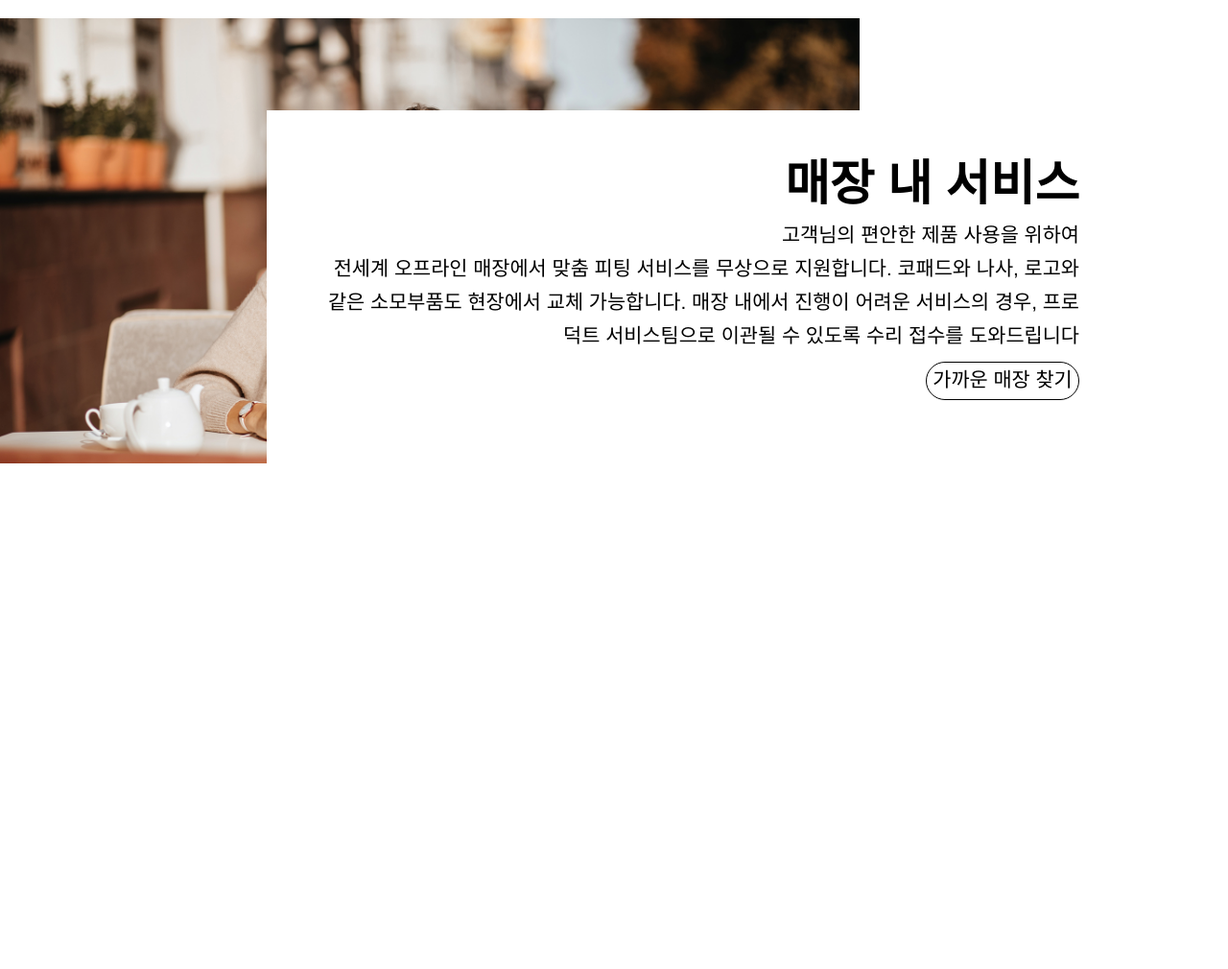
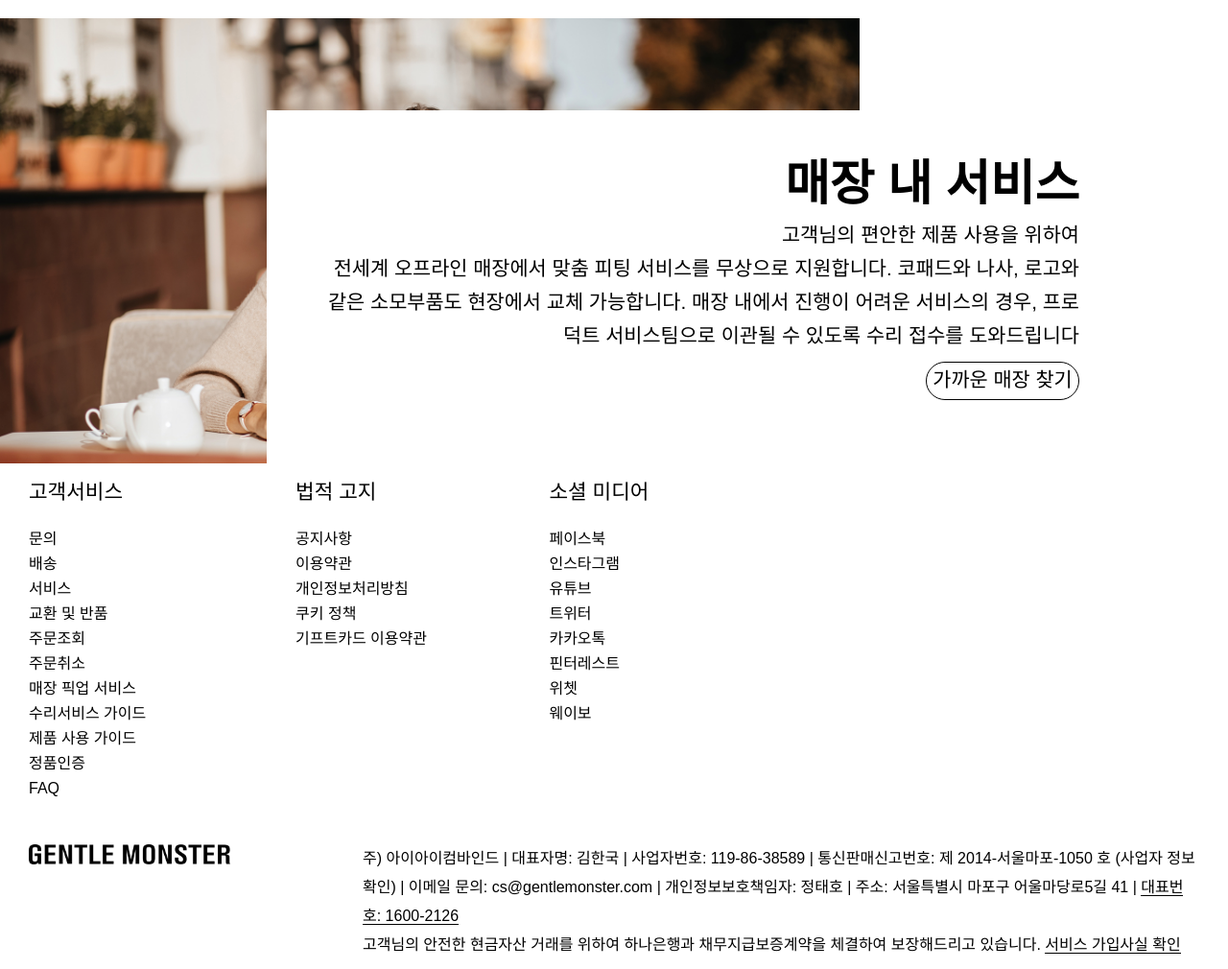
Before and after one commit to ghubking/gentlemonster_2023, a PHP site: page / in a window 1280 px wide. Shown: the part 1906-2916 px from the top of the page at 96% size. Before the commit the page ends 2389 px from the top, so only its background shows below. Run offline with PHP 8.4, Linux system fonts and the light colour scheme.

Commit message:
0808_footer

```diff
--- a/index.html
+++ b/index.html
@@ -114,6 +114,53 @@
             </div>
         </div>
     </main>
+    <footer>
+        <div class="f_menu">
+            <dl class="service">
+                <dt>고객서비스</dt>
+                <dd><a href="#">문의</a></dd>
+                <dd><a href="#">배송</a></dd>
+                <dd><a href="#">서비스</a></dd>
+                <dd><a href="#">교환 및 반품</a></dd>
+                <dd><a href="#">주문조회</a></dd>
+                <dd><a href="#">주문취소</a></dd>
+                <dd><a href="#">매장 픽업 서비스</a></dd>
+                <dd><a href="#">수리서비스 가이드</a></dd>
+                <dd><a href="#">제품 사용 가이드</a></dd>
+                <dd><a href="#">정품인증</a></dd>
+                <dd><a href="#">FAQ</a></dd>
+            </dl>
+            <dl class="law">
+                <dt>법적 고지</dt>
+                <dd><a href="#">공지사항</a></dd>
+                <dd><a href="#">이용약관</a></dd>
+                <dd><a href="#">개인정보처리방침</a></dd>
+                <dd><a href="#">쿠키 정책</a></dd>
+                <dd><a href="#">기프트카드 이용약관</a></dd>
+            </dl>
+            <dl class="sns">
+                <dt>소셜 미디어</dt>
+                <dd><a href="#">페이스북</a></dd>
+                <dd><a href="#">인스타그램</a></dd>
+                <dd><a href="#">유튜브</a></dd>
+                <dd><a href="#">트위터</a></dd>
+                <dd><a href="#">카카오톡</a></dd>
+                <dd><a href="#">핀터레스트</a></dd>
+                <dd><a href="#">위쳇</a></dd>
+                <dd><a href="#">웨이보</a></dd>
+            </dl>
+        </div>
+        <div class="f_copy">
+            <p class="logo"><img src="./images/logo.png" alt="2023 젠틀몬스터"></p>
+            <address>
+                주) 아이아이컴바인드 | 대표자명: 김한국 | 사업자번호: 119-86-38589 | 통신판매신고번호: 제 2014-서울마포-1050 호 (사업자 정보 확인) |
+                이메일 문의: <a href="mailto:cs@gentlemonster.com">cs@gentlemonster.com</a> | 개인정보보호책임자: 정태호 | 주소: 서울특별시 마포구 어울마당로5길 41 |
+                <a href="#">대표번호: 1600-2126</a><br>
+                고객님의 안전한 현금자산 거래를 위하여 하나은행과 채무지급보증계약을 체결하여 보장해드리고 있습니다.
+                <a href="#">서비스 가입사실 확인</a>
+            </address>
+        </div>
+    </footer>
     <script src="./script/common.js"></script>
 </body>
 </html>
--- a/styles/common.css
+++ b/styles/common.css
@@ -126,3 +126,50 @@ header #open_nav nav a:hover {
     color:#B8BDEC; border-bottom: 1px solid #B8BDEC;
 
 }
+/* footer */
+footer {width:calc(100% - 60px); margin: 0 auto;}
+footer .f_menu {
+    display: flex;
+    padding:20px 0 40px;
+
+}
+footer .f_menu dl {margin-right: 50px;
+
+}
+footer .f_menu .service dt {
+    font-size: 1.333rem;
+    margin: 0px 130px 30px 0;}
+footer .f_menu .service dd {
+    margin-bottom: 10px;
+}
+footer .f_menu .service dd a {}
+footer .f_menu .law {}
+footer .f_menu .law dt {font-size: 1.333rem;
+    margin: 0px 130px 30px 0;}
+footer .f_menu .law dd {
+    margin-bottom: 10px;
+}
+footer .f_menu .law dd a {}
+footer .f_menu .sns {}
+footer .f_menu .sns dt {font-size: 1.333rem;
+    margin: 0px 130px 30px 0;}
+footer .f_menu .sns dd {
+    margin-bottom: 10px;
+}
+footer .f_menu .sns dd a {}
+footer .f_copy {
+    display: flex;
+}
+footer .f_copy p {}
+footer .f_copy p img {width: 210px; }
+footer .f_copy address {
+    padding : 0px 0px 10px 138px;
+    line-height: 30px;
+
+}
+footer .f_copy address a:nth-child(2) {
+    border-bottom: 1px solid#000;
+}
+footer .f_copy address a:last-child {
+    border-bottom: 1px solid#000;
+}
```
